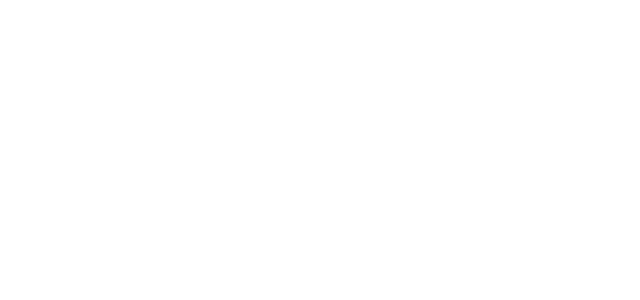
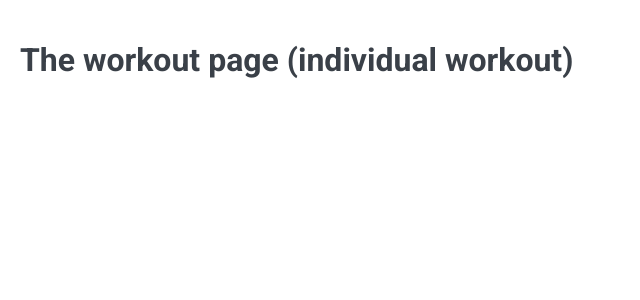
Before and after one commit to FitPlusPlus-Team/FitPlusPlus, a React (Create React App) app in the folder fitplusplus/: page /workout in a window 1280 px wide. Shown: the top 300 px of the page, without its empty margins (0-640 px from the left). Built offline with nearby package versions, Linux system fonts and the light colour scheme.

Commit message:
workout page / gitignore

```diff
--- a/fitplusplus/src/app.jsx
+++ b/fitplusplus/src/app.jsx
@@ -3,6 +3,7 @@
 import Home from "./components/home/home";
 import About from "./components/about/about";
 import Workouts from "./components/workouts/workouts";
+import Workout from "./components/workout/workout";
 import Food from "./components/food/food";
 
 const App = () => {
@@ -19,6 +20,9 @@
           <Route exact path="/workouts">
             <Workouts />
           </Route>
+          <Route exact path="/workout">
+            <Workout />
+          </Route>
           <Route exact path="/food">
             <Food />
           </Route>
--- /dev/null
+++ b/fitplusplus/src/components/workout/style.scss
@@ -0,0 +1,6 @@
+#workout{
+    background-color: var(--background-secondary);
+    height: 100vh;
+    padding: 20px;
+
+}
--- /dev/null
+++ b/fitplusplus/src/components/workout/workout.jsx
@@ -0,0 +1,16 @@
+import React from "react";
+import { Link } from "react-router-dom";
+import "./style.scss";
+
+
+class Workout extends React.Component {
+    render(){
+        return (
+            <div id="workout">
+                <h1>The workout page (individual workout)</h1>
+            </div>
+        )
+    }
+}
+
+export default Workout
```
Also changed, not shown: 2 other files (tests, documents, lock files or other folders).
